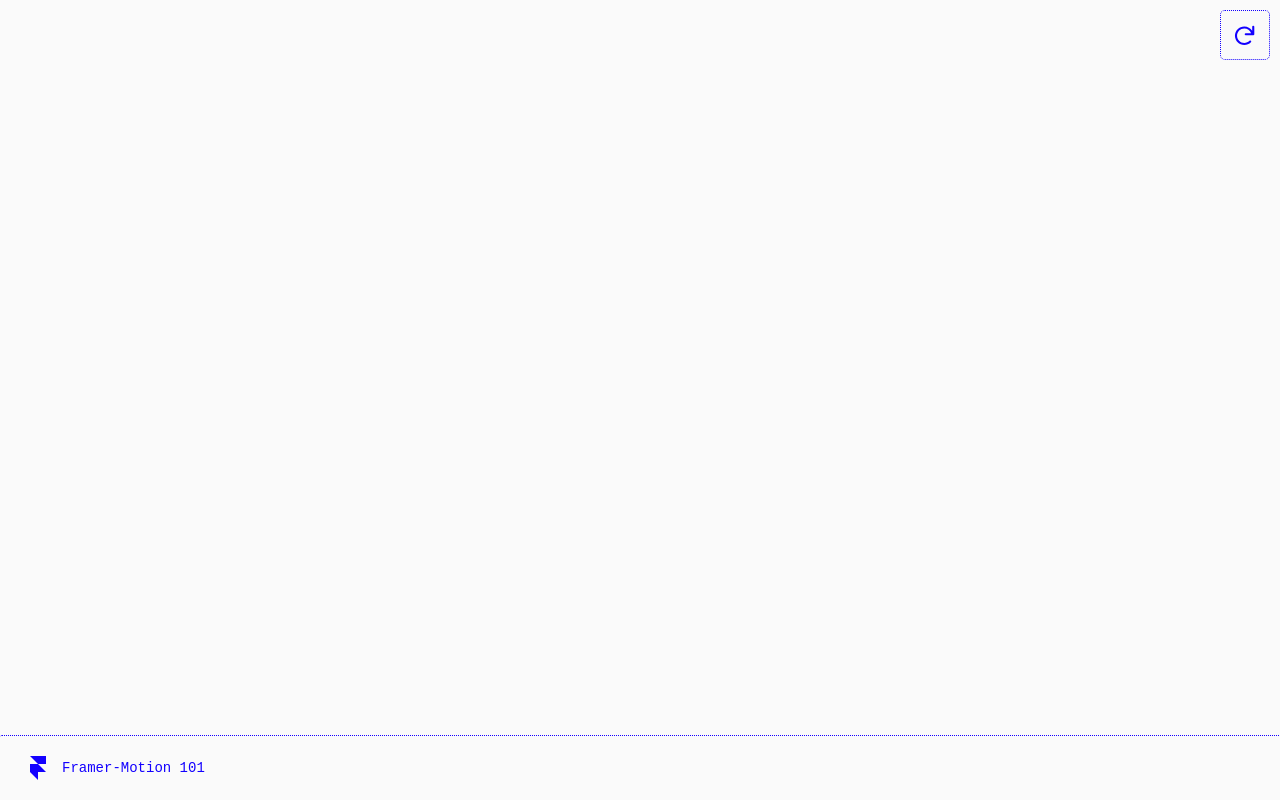
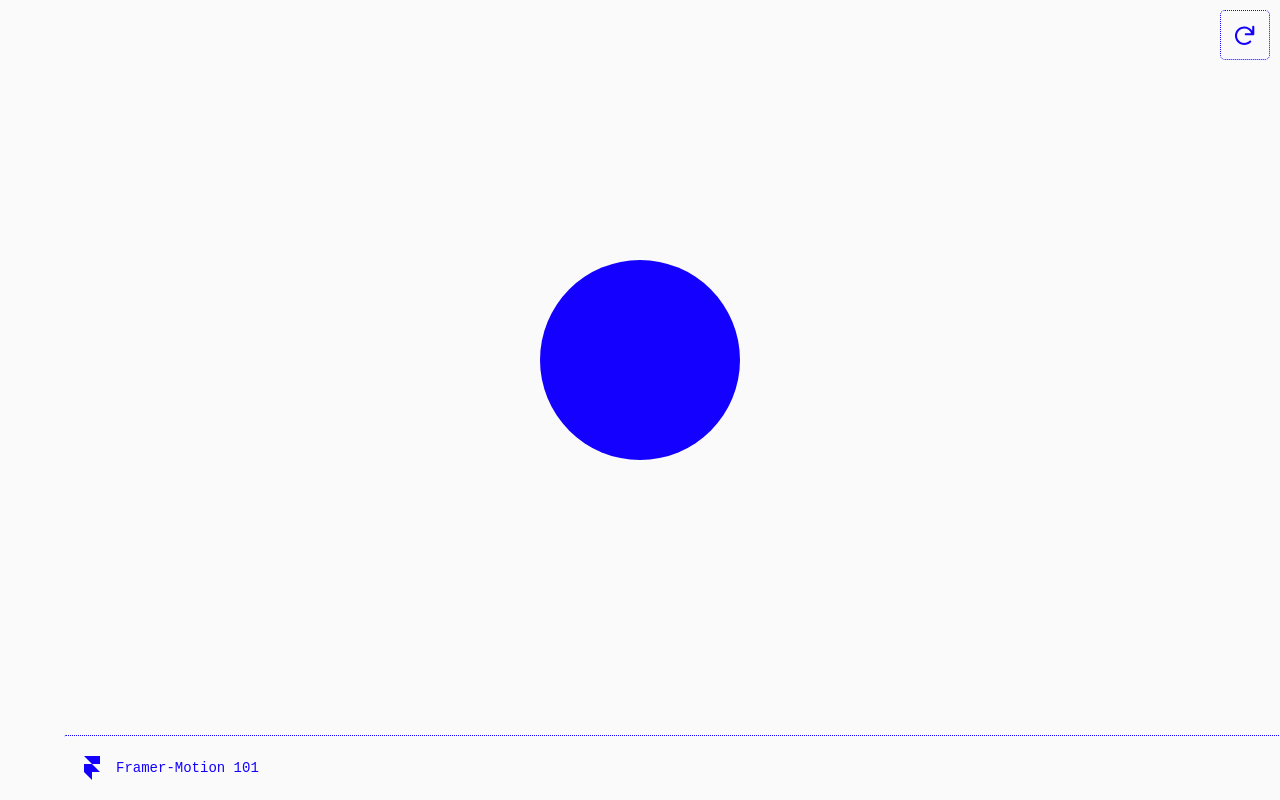
Before and after one commit to llevasseur/framer-motion, a React (Vite) app in the folder client/: page / in a window 1280 px wide. Built offline with nearby package versions, Linux system fonts and the light colour scheme.

Commit message:
add - homepage with circle

```diff
--- a/client/package.json
+++ b/client/package.json
@@ -13,6 +13,7 @@
     "framer-motion": "^11.2.10",
     "react": "^18.2.0",
     "react-dom": "^18.2.0",
+    "react-router-dom": "^6.23.1",
     "sass": "^1.77.4"
   },
   "devDependencies": {
--- a/client/src/App.jsx
+++ b/client/src/App.jsx
@@ -1,18 +1,25 @@
 import "./App.scss";
 import { useState } from "react";
 import { motion } from "framer-motion";
+import { BrowserRouter, Routes, Route } from "react-router-dom";
 
 import Refresh from "./components/Refresh/Refresh";
+import HomePage from "./pages/HomePage/HomePage";
 import Footer from "./components/Footer/Footer";
 
 function App() {
-  const [count, setCount] = useState(0);
-
+  const handleRefresh = () => {
+    window.location.reload();
+  };
   return (
-    <>
-      <Refresh onClick={() => setCount(count + 1)} />
+    <BrowserRouter>
+      <Refresh onClick={() => handleRefresh()} />
+      <Routes>
+        <Route path="/" element={<HomePage />} />
+        <Route path="/*" element={<h1>404 Not Found</h1>} />
+      </Routes>
       <Footer />
-    </>
+    </BrowserRouter>
   );
 }
 
--- a/client/src/App.scss
+++ b/client/src/App.scss
@@ -14,4 +14,16 @@ body {
 
   //@font-face( font-family, font-weight, font-name )
   -webkit-font-smoothing: antialiased;
+
+  padding-bottom: 100px;
 }
+
+.app-container {
+  @include flex(center, center);
+
+  position: absolute;
+  top: 0;
+  left: 0;
+  width: 100%;
+  height: 90vh;
+}
--- /dev/null
+++ b/client/src/components/Circle/Circle.jsx
@@ -0,0 +1,20 @@
+import "./Circle.scss";
+import { motion } from "framer-motion";
+
+const circleBox = {
+  initial: { opacity: 0 },
+  animate: { opacity: 1 },
+};
+
+const Circle = () => {
+  return (
+    <motion.div
+      className="circle"
+      variants={circleBox}
+      initial="initial"
+      animate="animate"
+    />
+  );
+};
+
+export default Circle;
--- /dev/null
+++ b/client/src/components/Circle/Circle.scss
@@ -0,0 +1,11 @@
+@use "../../styles/variables" as *;
+@use "../../styles/mixins" as *;
+
+.circle {
+  @include flex(center, center);
+
+  width: 200px;
+  height: 200px;
+  border-radius: 50%;
+  background: $accent;
+}
--- a/client/src/components/Footer/Footer.scss
+++ b/client/src/components/Footer/Footer.scss
@@ -19,7 +19,14 @@
   border-radius: 2px;
 
   padding: 20px;
-  padding-left: 30px;
+  margin-left: 5vw;
+
+  // Pixilate body in footer on height resize
+  background-image: radial-gradient(rgba(0, 0, 0, 0) 1px, $background 1px);
+  background-size: 4px 4px;
+  backdrop-filter: blur(3px);
+  -webkit-backdrop-filter: blur(3px);
+  -moz-backdrop-filter: blur(3px);
 
   color: $accent;
   font-size: 14px;
--- a/client/src/components/Refresh/Refresh.jsx
+++ b/client/src/components/Refresh/Refresh.jsx
@@ -12,12 +12,12 @@ const arrow = {
   hover: { rotate: 360, transition: { duration: 0.4 } },
 };
 
-const Refresh = ({ onClick }) => {
+const Refresh = ({onClick}) => {
   return (
     <motion.div
       className="refresh"
+      variants={button}
       onClick={onClick}
-      variants={button}
       inital="rest"
       whileHover="hover"
       whileTap="pressed"
--- a/client/src/components/Refresh/Refresh.scss
+++ b/client/src/components/Refresh/Refresh.scss
@@ -18,6 +18,8 @@
 
   cursor: pointer;
 
+  z-index: 2;
+
   @include tablet {
     width: 32px;
     height: 32px;
--- /dev/null
+++ b/client/src/pages/HomePage/HomePage.jsx
@@ -0,0 +1,16 @@
+import "./HomePage.scss";
+import Circle from "../../components/Circle/Circle";
+
+
+const HomePage = () => {
+
+  return (
+    <>
+      <div className="app-container">
+        <Circle />
+      </div>
+    </>
+  );
+};
+
+export default HomePage;
--- /dev/null
+++ b/client/src/pages/HomePage/HomePage.scss
@@ -0,0 +1,2 @@
+@use "../../styles/variables" as *;
+@use "../../styles/mixins" as *;
```
Also changed, not shown: 1 other file (tests, documents, lock files or other folders).
